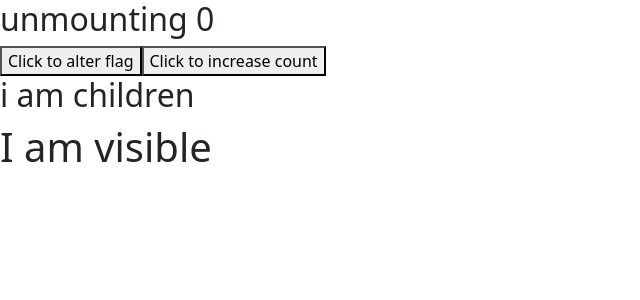
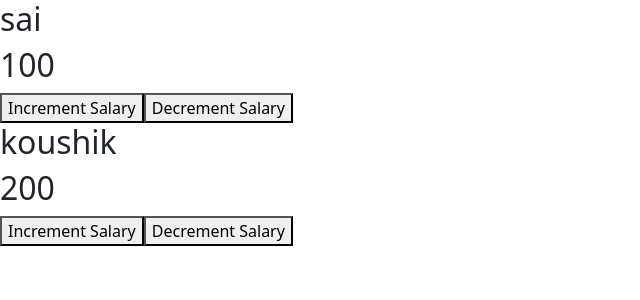
Before and after one commit to saiDev1999/96R_React_Class, a React (Create React App) app: page / in a window 1280 px wide. Shown: the top 300 px of the page, without its empty margins (0-640 px from the left). Built offline with nearby package versions, Linux system fonts and the light colour scheme.

Commit message:
Hooks and useState hook

```diff
--- a/src/App.js
+++ b/src/App.js
@@ -15,6 +15,8 @@ import Counter from "./components /counter /counter"
 import Mouting from "./components /lifecycle /mounting /mounting"
 import UpdatePhase from "./components /lifecycle /updating /updatingPhase"
 import Unmounting from "./components /lifecycle /unmounting /unMounting"
+import UseStateExample from "./components /hooks/useState/useStateEx1"
+import UseStateExample2 from "./components /hooks/useState/useStateEx2"
 
 function App (){
   const greenColor="green"
@@ -23,7 +25,9 @@ function App (){
 {/* <Mouting color={greenColor} /> */}
 {/* <Counter/> */}
 {/* <UpdatePhase favColor="green" /> */}
-<Unmounting/>
+{/* <Unmounting/> */}
+{/* <UseStateExample/> */}
+<UseStateExample2/>
 
 
 
@@ -238,3 +242,56 @@ export default App
 // Unmounting :
 
 // 1. Component will unmount // clean up purpose
+
+
+
+// class based components :
+
+// 1. always we should this keyword for data and method binding
+// 2. State updating we need setState method
+// 3. code splitted in to multiple methods to perform a task (dom tiltle updation)
+// 4. life cycles methods hard to understand
+
+
+
+// presentational layer : static ui layer
+
+// functional layer or container layer or data layer : dynamic data ui layer
+
+
+// 2018 : 16.8 version react introduced hooks concept in functional based components
+
+
+// hooks : functional based both presentational and container layer
+
+
+// hooks : hooks let you use of state and other react features(life cycle methods ) without writing a class based
+// components
+
+// examples of hooks :
+
+// 1. useState : using useState we can create the state in functional based components
+// 2. useEffect
+// 3. useMemo
+// 4. useCallback
+// 5. useReducer
+// 6. useContext
+// 7. custom hooks ()
+
+// * hooks will always start with use keyword
+
+// * hooks :
+
+// 1. predefined hooks
+// 2. custom hooks (user specific hoook based on the requirements) ex: useFetch
+
+// rules of hooks
+
+// 1. we must use only in functional based components
+// 2. hooks must be call at the top of the components
+// 3. hooks cannot be conditional
+// 4. always import the hooks while using
+
+// if(true){
+//   useState
+// }
--- /dev/null
+++ b/src/components /hooks/useState/useStateEx1.js
@@ -0,0 +1,89 @@
+import { useState } from "react"
+
+
+const UseStateExample =()=>{
+
+    // counter :
+    // display the initial value
+    // update the value by clicking the button
+
+    const initialValue=100
+
+const[count,setCount]=useState(initialValue)
+const [timer,setTimer]=useState(initialValue)
+
+const handleIncrement =()=>{
+    setCount(count+1)
+
+}
+
+
+const handleTimer=()=>{
+
+
+    setInterval(()=>{
+
+
+
+
+        if(timer===0){
+            alert("timeUp")
+        }else{
+            setTimer(timer=>timer-1)
+
+        }
+
+    },1000)
+
+    // timing events :
+    // setInterval runs evry interval of times
+    // setTimeout runs once after given time
+
+}
+
+
+
+    return(
+        <>
+        <h2>useState example  {count}</h2>
+        <h2  style={{color:timer>50?"black":"red"}} > timer -- {timer}</h2>
+        <button onClick={handleIncrement} >Click to increment</button>
+        <button onClick={handleTimer} >Click to start exam</button>
+        </>
+    )
+}
+
+export default UseStateExample
+
+// useState : to create a state and manage a state in functional based components
+
+// class based :
+// 1. constructor state creation
+// 2. using setstate we can manage(mutuate) the state
+
+
+// useState syntax :
+
+// 1. it will accept the initial value (strings, number , boolean, arrays)
+
+// useState(false)
+
+// 2. it will return an array
+
+// const newVariable = useState(false)
+
+// 3. array will consists of current value and a function
+
+// const [Value,updaterFunction]=useState(initial value)
+
+// value ----> current value of state
+// updaterFunction ---> we can change the state
+
+
+
+
+
+// tasks :
+// 1. useState with different data types (strings,boolean,array of objects)
+// 2. stop timer when timer is 0
+// 3. push the code (git)
--- /dev/null
+++ b/src/components /hooks/useState/useStateEx2.js
@@ -0,0 +1,57 @@
+import React,{ useState } from "react"
+
+
+
+
+
+
+const UseStateExample2 =()=>{
+    const [current,setCurrent]=useState([
+        {
+            name:"sai",
+            salary :100,
+            id:1
+        },   {
+            name:"koushik",
+            salary :200,
+            id:2
+        }
+    ])
+
+    const incrementSalary =(data)=>{
+
+
+   console.log(data)
+
+    }
+
+    const decrementSalary =(data)=>{
+        console.log(data)
+
+    }
+
+
+    return(
+
+        <>
+
+
+        {
+            current.map(value=><React.Fragment key={value.id} >
+            <h2>{value.name}</h2>
+            <h2>{value.salary}</h2>
+            <button onClick={()=>incrementSalary(value)} >Increment Salary</button>
+            <button onClick={()=>decrementSalary(value)} >Decrement Salary</button>
+
+            </React.Fragment>)
+        }
+
+
+
+        </>
+    )
+
+
+}
+
+export default UseStateExample2
--- a/src/components /lifecycle /unmounting /unMounting.js
+++ b/src/components /lifecycle /unmounting /unMounting.js
@@ -22,6 +22,7 @@ class Unmounting extends Component{
             count:this.state.count+1
         })
     }
+
 
 
     render(){
```
